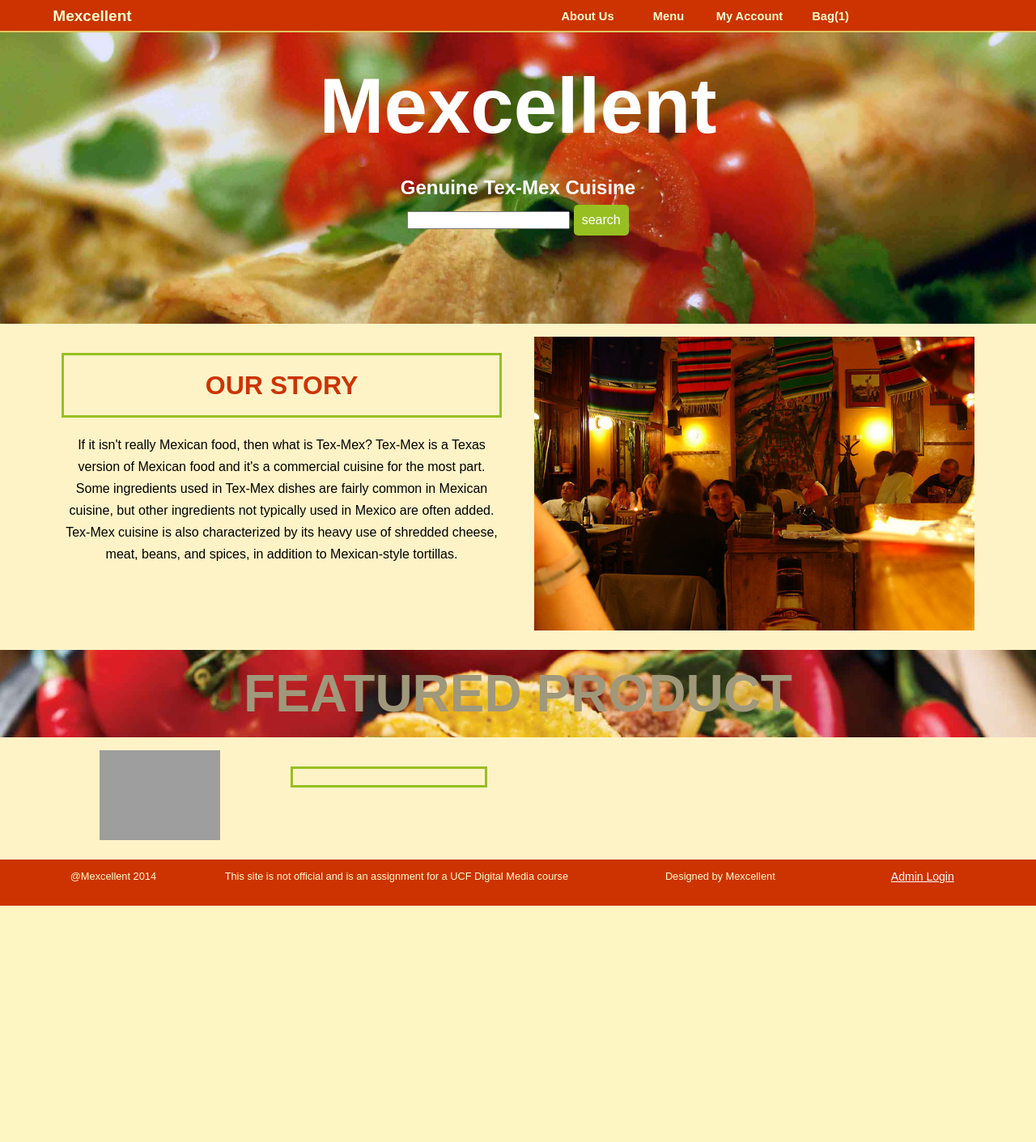
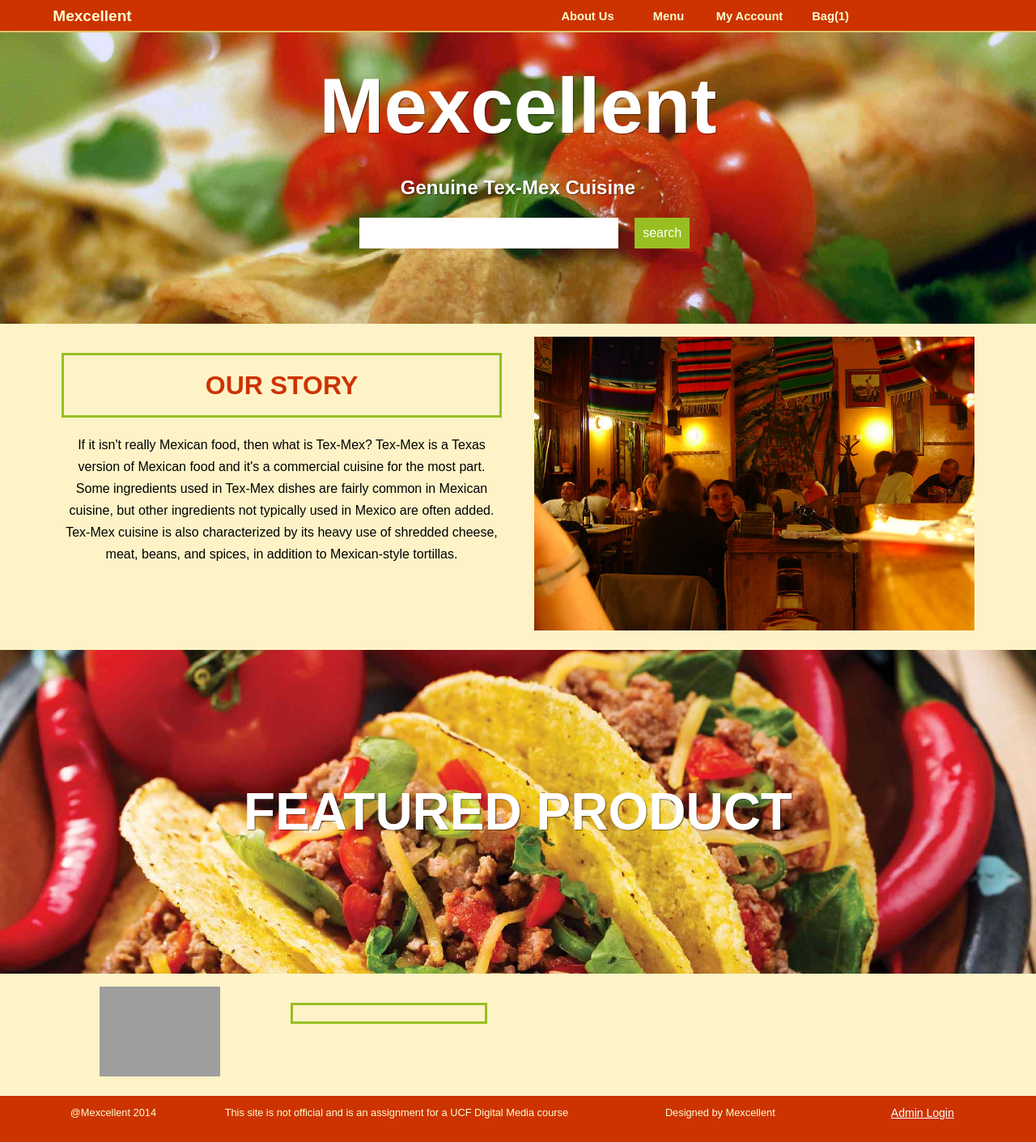
Before and after one commit to shaunmilo/Mexcellent, a PHP site: page /home.php in a window 1280 px wide. Shown: the whole page at 81% size. Before the commit the page ends 1119 px from the top, so only its background shows below. Run offline with PHP 8.4, Linux system fonts and the light colour scheme; the visitor is signed in with stand-in values (Sample User, id 1); data that the repository does not hold is empty; some libraries are stand-ins or nearby versions; grey boxes are pictures that could not be loaded.

Commit message:
More small fixes

```diff
--- a/css/styles.css
+++ b/css/styles.css
@@ -10,19 +10,22 @@ body {
 	background: #c30;
 }
 
+h1, h2, .sectionHeading {
+	text-shadow: 1px 1px 1px rgba(0, 0, 0, 0.5);
+}
+
 /* Global Classes */
 
 .button {
 	padding: 10px;
 	border: none;
 	background-color: #98bf21;
-	border-radius: 5px;
 	color: #fff;
 	text-decoration: none;
 }
 
 .button:hover {
-	background: #c30;
+	background: #F90;
 	color: #fff;
 }
 
@@ -263,7 +266,6 @@ nav a#pull {
 		font-size:1.8em;
 	}
 
-
 	/*About Page*/
 	#members img{
 		width:40%;
@@ -328,11 +330,6 @@ nav a#pull {
 	background-color:#FEF3C7;
 }
 
-#homeBannerBg img{
-	padding-top:100px;
-	width:100%;
-}
-
 #homeBanner{
 	color:#FFF;
 	text-align:center;
@@ -346,6 +343,13 @@ nav a#pull {
 	font-size:6em;
 	margin:0;
 	padding: 50px 0 0 0;
+}
+
+.searchinput {
+	padding: 10px;
+	width: 20em;
+	border: 0;
+	margin: 1em;
 }
 
 #section{
@@ -389,14 +393,16 @@ nav a#pull {
 #featuredBg{
 	width:100%;
 	background-image:url(../img/featured.jpg);
-	width: 100%;
-	height:auto;
+	height: 400px;
 	background-size: 100%;
 	background-repeat:no-repeat;
+	display: table;
+	position: relative;
 }
 
 #featuredBg h3 {
-	color: #A0987B;
+	display: table-cell;
+	vertical-align: middle;
 }
 
 .sectionHeading{
```
Also changed, not shown: backend/addCart.php (+7 -6 lines), cart.php (+9 -0 lines), includes/header.php (+0 -25 lines), search.php (+3 -15 lines), signin.php (+1 -7 lines).
